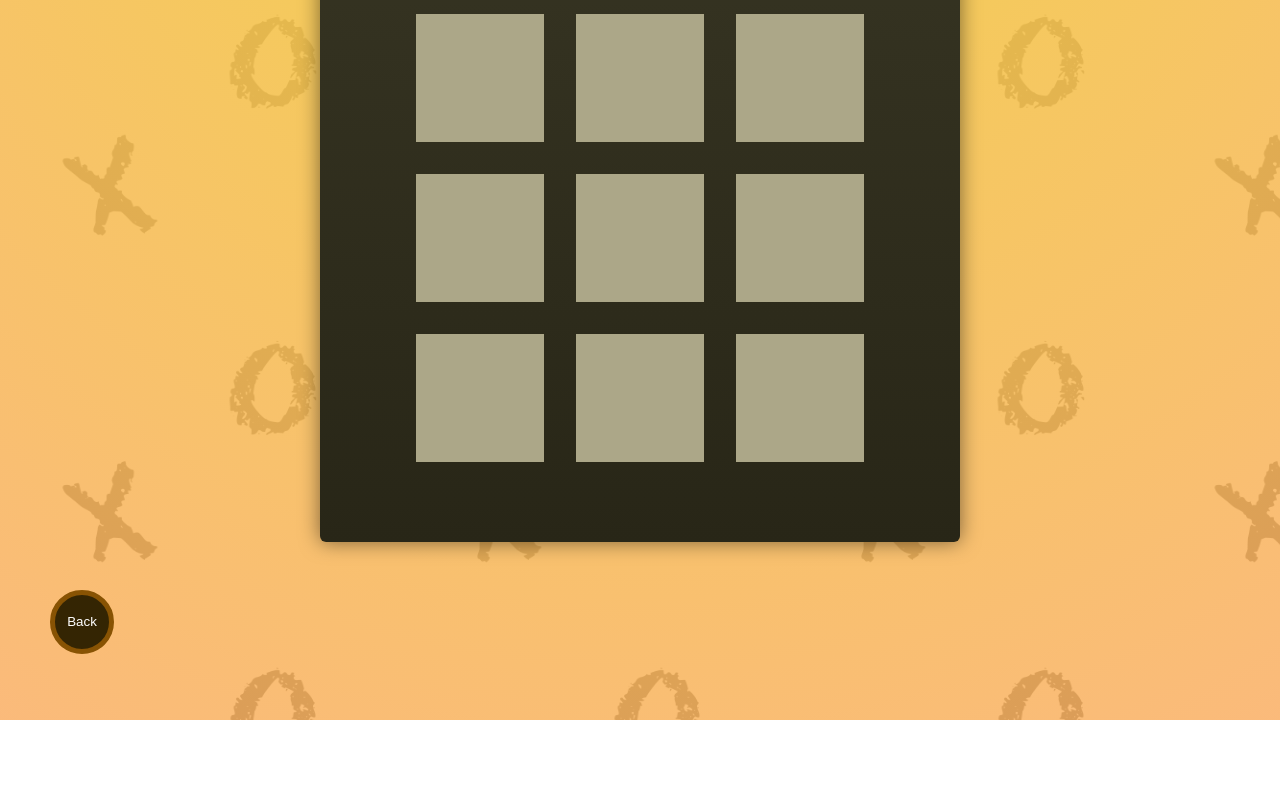
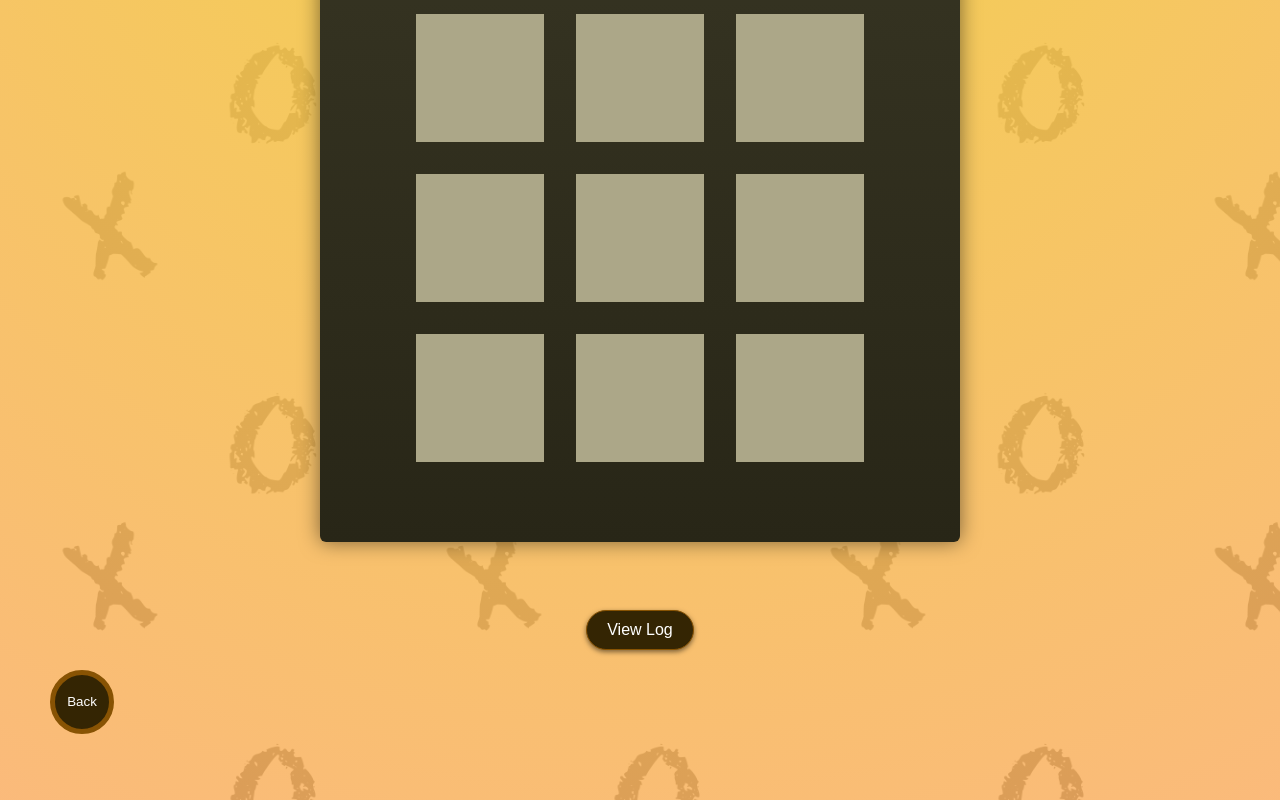
Before and after one commit to Divyakumar6163/Game-Craft-Arena, a React (Create React App) app in the folder Frontend/: page /Guess-the-Name-Game/tic-tac-toe in a window 1280 px wide. Shown: the part 369-1169 px from the top of the page. Before the commit the page ends 1089 px from the top, so only its background shows below. Built offline with nearby package versions, Linux system fonts and the light colour scheme.

Commit message:
backend url corrected

```diff
--- a/Frontend/src/components/guess-the-name-game/player1.jsx
+++ b/Frontend/src/components/guess-the-name-game/player1.jsx
@@ -190,11 +190,15 @@ export default function Player1({
     }
     // console.log(data);
     try {
-      const response = await axios.post("http://localhost:8000/player1", data, {
-        headers: {
-          "Content-Type": "application/json",
-        },
-      });
+      const response = await axios.post(
+        "http://localhost:8000/guess-the-object/player1",
+        data,
+        {
+          headers: {
+            "Content-Type": "application/json",
+          },
+        }
+      );
       // console.log("Data posted successfully:", response.data);
       setTimeout(() => {
         navigate("/guess-the-object/player2");
--- a/Frontend/src/components/guess-the-name-game/player2.jsx
+++ b/Frontend/src/components/guess-the-name-game/player2.jsx
@@ -50,13 +50,19 @@ export default function Player2({
       const fetchData = async () => {
         try {
           if (playingChoiceImg) {
-            response = await axios.get("http://localhost:8000/player2", {
-              params: { keyword: "image" },
-            });
+            response = await axios.get(
+              "http://localhost:8000/guess-the-object/player2",
+              {
+                params: { keyword: "image" },
+              }
+            );
           } else {
-            response = await axios.get("http://localhost:8000/player2", {
-              params: { keyword: null },
-            });
+            response = await axios.get(
+              "http://localhost:8000/guess-the-object/player2",
+              {
+                params: { keyword: null },
+              }
+            );
           }
           setDataReceived(
             response.data[Math.floor(Math.random() * response.data.length)]
--- a/Frontend/src/components/tic-tac-toe/gameFile.jsx
+++ b/Frontend/src/components/tic-tac-toe/gameFile.jsx
@@ -65,6 +65,7 @@ function TicTacToe() {
   const navigate = useNavigate();
   const [players, setPlayers] = useState(PLAYERS);
   const [gameTurns, setGameTurns] = useState([]);
+  const [viewLog, setViewLog] = useState(false);
   const activePlayer = deriveActivePlayer(gameTurns);
   const gameBoard = deriveGameBoard(gameTurns);
 
@@ -101,6 +102,11 @@ function TicTacToe() {
       };
     });
   }
+  function handleLogs() {
+    setViewLog((prevValue) => {
+      return !prevValue;
+    });
+  }
   function handleBack() {
     navigate("/");
   }
@@ -127,7 +133,12 @@ function TicTacToe() {
         ) : undefined}
         <GameBoard board={gameBoard} onSelectSquare={handleEntry}></GameBoard>
       </div>
-      <Log turns={gameTurns}></Log>
+      {viewLog && <Log turns={gameTurns}></Log>}
+      <div className={style.logButtonContainer}>
+        <button onClick={handleLogs} className={style.logButton}>
+          {viewLog ? "Close" : "View Log"}
+        </button>
+      </div>
       <button className={style.backButton} onClick={handleBack}>
         Back
       </button>
--- a/Frontend/src/components/tic-tac-toe/gameFile.module.css
+++ b/Frontend/src/components/tic-tac-toe/gameFile.module.css
@@ -124,6 +124,36 @@
     box-sizing: border-box;
 }
 
+.logButtonContainer {
+    display: flex;
+    justify-content: center;
+}
+
+.logButton {
+    align-items: center;
+    background-color: #342503;
+    border: 1px solid rgb(136, 83, 3);
+    border-radius: 25px;
+    box-shadow: 0 2px 5px #00000080;
+    color: #ffffff;
+    cursor: pointer;
+    display: flex;
+    font-size: 1rem;
+    justify-items: center;
+    margin: 20px;
+    padding: 10px 20px;
+    text-decoration: none;
+    width: auto;
+    transition: background-color 0.3s ease, transform 0.2s ease, box-shadow 0.3s ease;
+    text-align: center;
+}
+
+.logButton:hover {
+    background-color: #423002;
+    transform: translateY(-2px);
+    box-shadow: 0 6px 12px rgba(0, 0, 0, 0.2);
+}
+
 .backButton {
     border-radius: 100%;
     width: 4rem;
```
Also changed, not shown: 1 other file (tests, documents, lock files or other folders).
